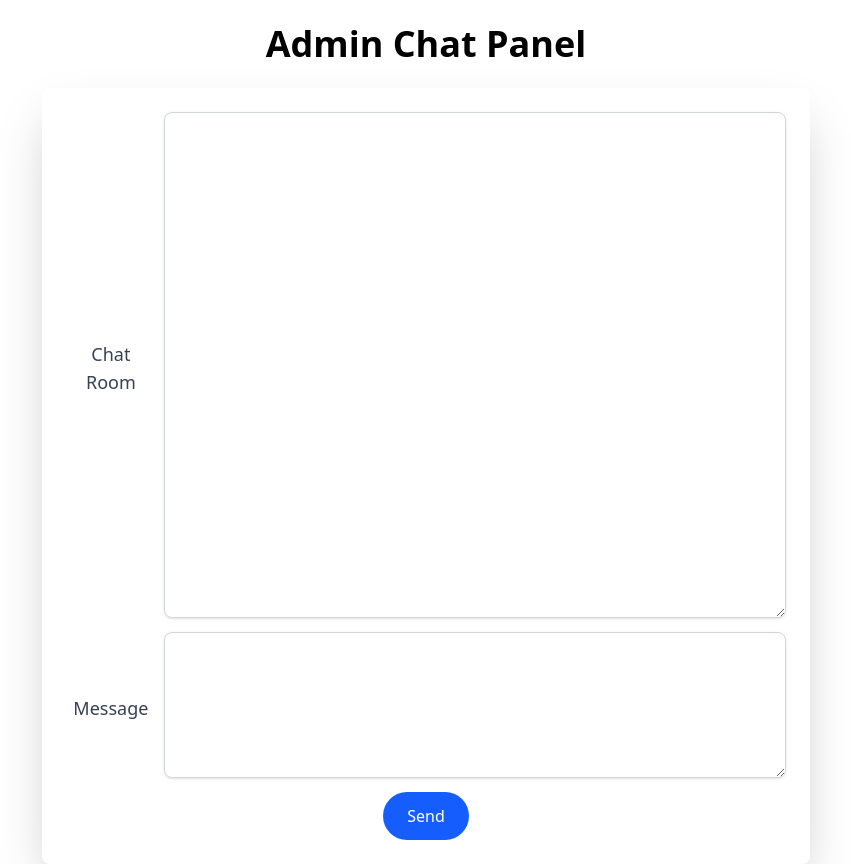
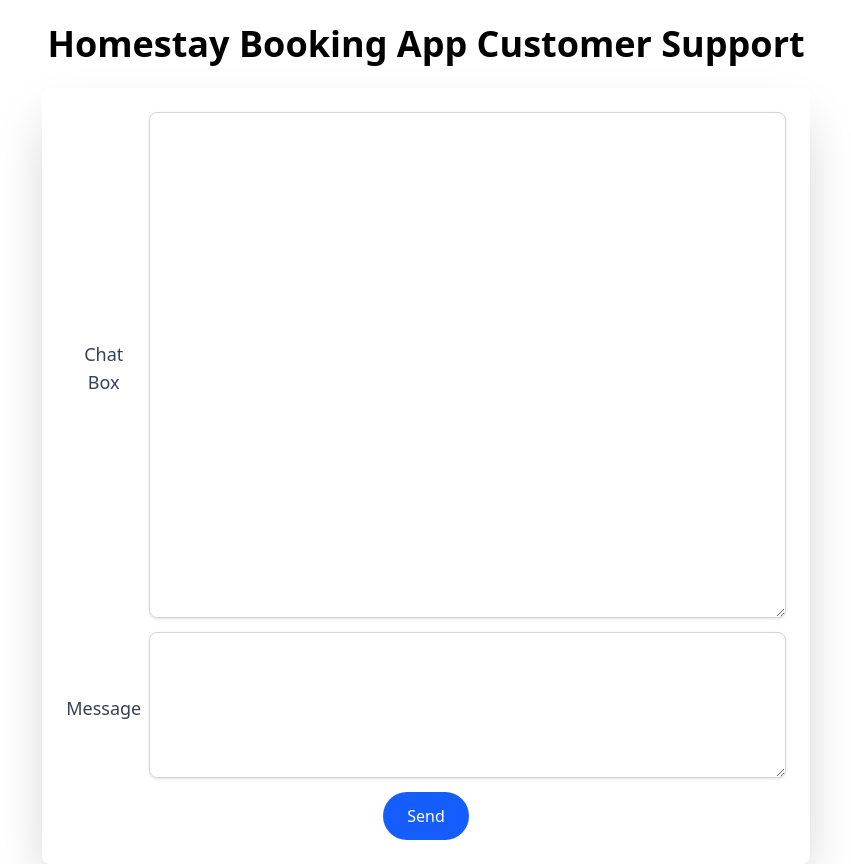
Before and after one commit to TXX588356/homestay-booking-app, a Flask app: page /chat in a window 1280 px wide. Shown: the whole page, without its empty margins (214-1065 px from the left). Run offline with Flask 3, Linux system fonts and the light colour scheme; some libraries are stand-ins or nearby versions.

Commit message:
Update index.html

```diff
--- a/python/templates/index.html
+++ b/python/templates/index.html
@@ -19,7 +19,7 @@
         });
 
         function send() {
-            let username = 'Admin';
+            let username = 'Customer Service Agent';
             let message = document.getElementById('message').value;
 
             let data = {
@@ -31,15 +31,15 @@
             document.getElementById('message').value = '';
         }
     </script>
-    <title>Admin Chat</title>
+    <title>Customer Support Chat</title>
 </head>
 <body>
-    <h1 class="text-4xl font-bold text-center my-6">Admin Chat Panel</h1>
+    <h1 class="text-4xl font-bold text-center my-6">Homestay Booking App Customer Support</h1>
 
     <form class="max-w-3xl mx-auto p-4 bg-white shadow-2xl rounded-lg">
         <table class="min-w-full border-separate border-spacing-2">
             <tr>
-                <th class="text-lg font-medium text-gray-700 py-2">Chat Room</th>
+                <th class="text-lg font-medium text-gray-700 py-2">Chat Box</th>
                 <td>
                     <textarea id="chatroom" readonly cols="80" rows="20"
                         class="w-full p-3 border border-gray-300 rounded-lg shadow-sm focus:outline-none focus:ring-2 focus:ring-blue-500"></textarea>
```
